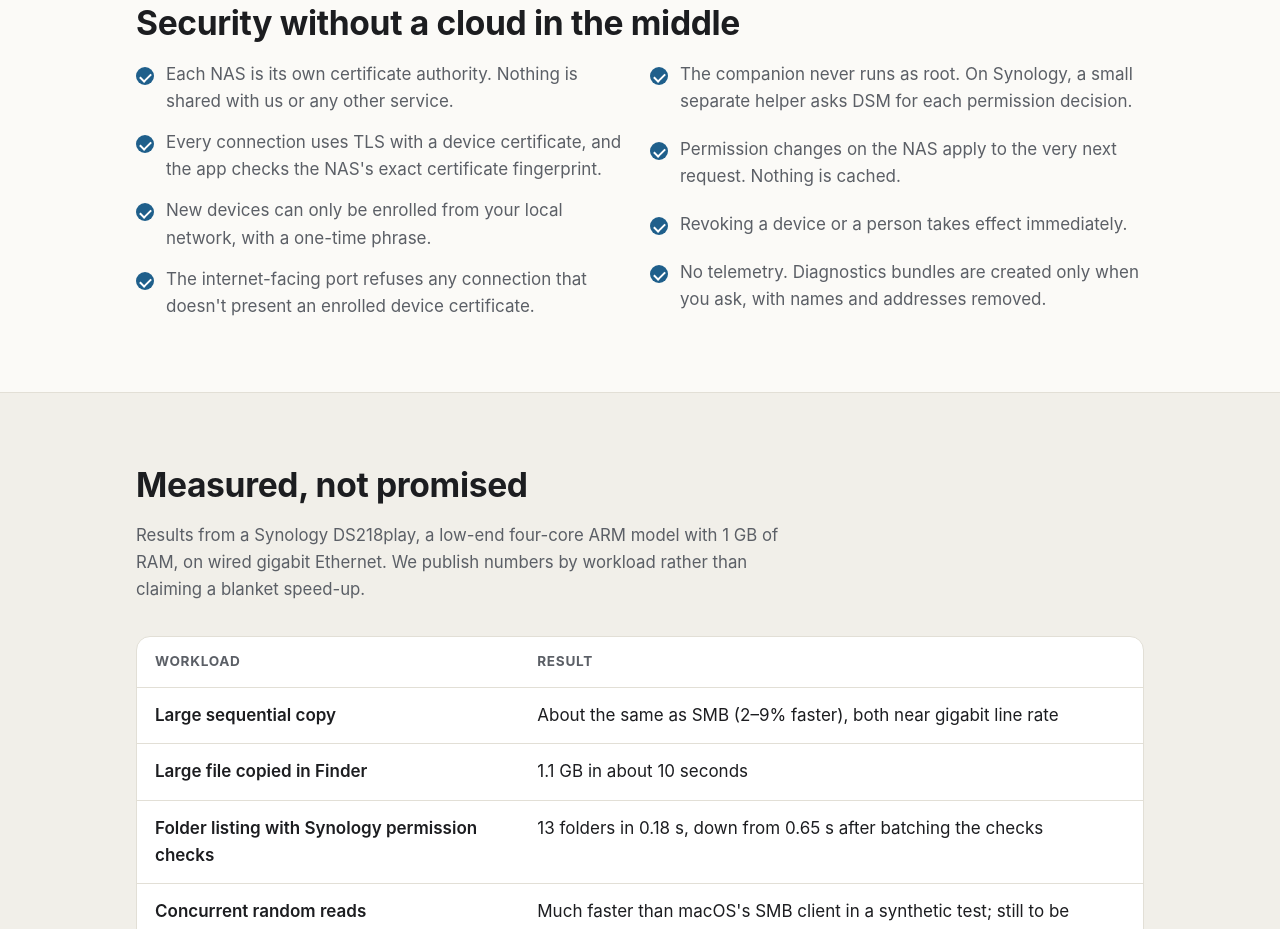
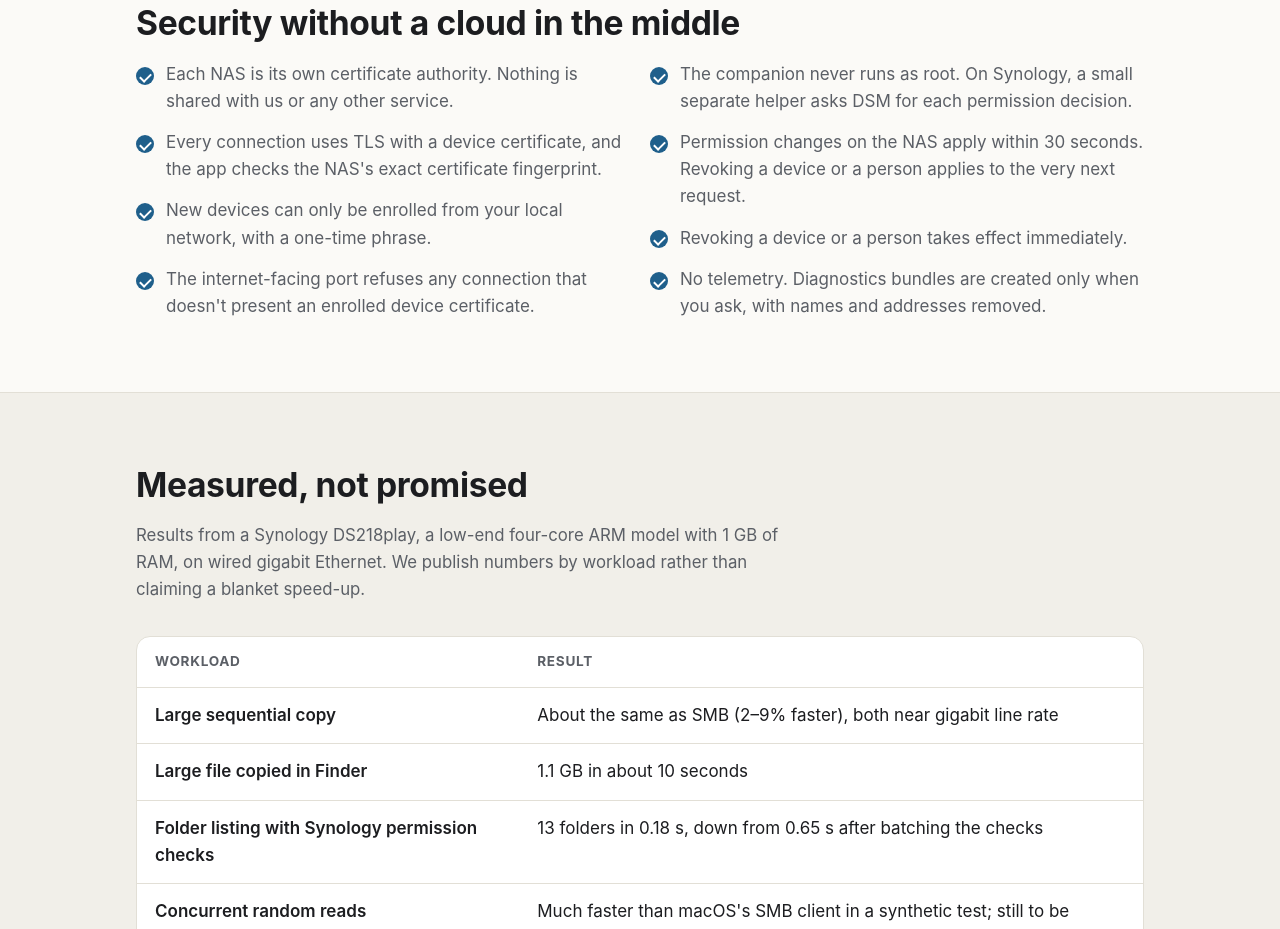
Before and after one commit to jeanders/nasfast-site, a plain HTML site: page index.html in a window 1280 px wide. Shown: the part 3932-4861 px from the top of the page. Drawn offline with Linux system fonts and the light colour scheme.

Commit message:
Permission changes apply within 30 seconds

```diff
--- a/index.html
+++ b/index.html
@@ -186,7 +186,7 @@
       </ul>
       <ul class="checks">
         <li>The companion never runs as root. On Synology, a small separate helper asks DSM for each permission decision.</li>
-        <li>Permission changes on the NAS apply to the very next request. Nothing is cached.</li>
+        <li>Permission changes on the NAS apply within 30 seconds. Revoking a device or a person applies to the very next request.</li>
         <li>Revoking a device or a person takes effect immediately.</li>
         <li>No telemetry. Diagnostics bundles are created only when you ask, with names and addresses removed.</li>
       </ul>
```
